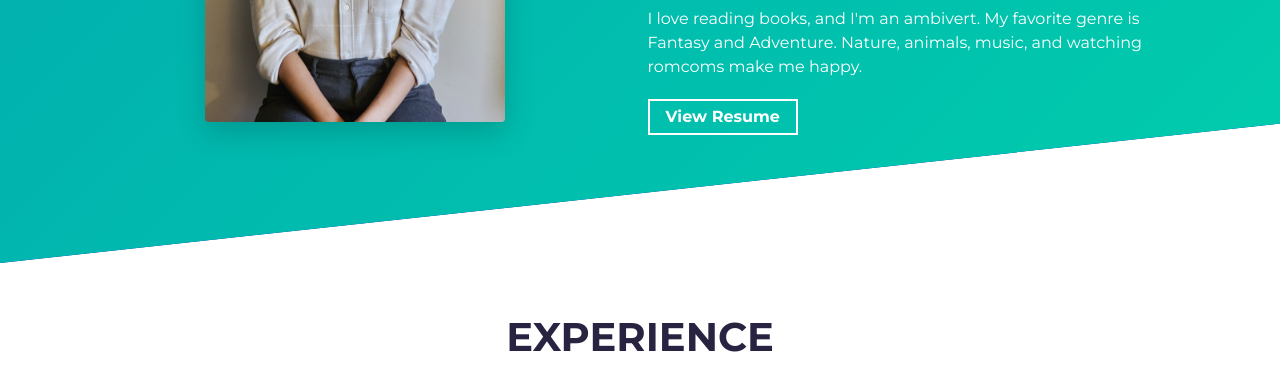
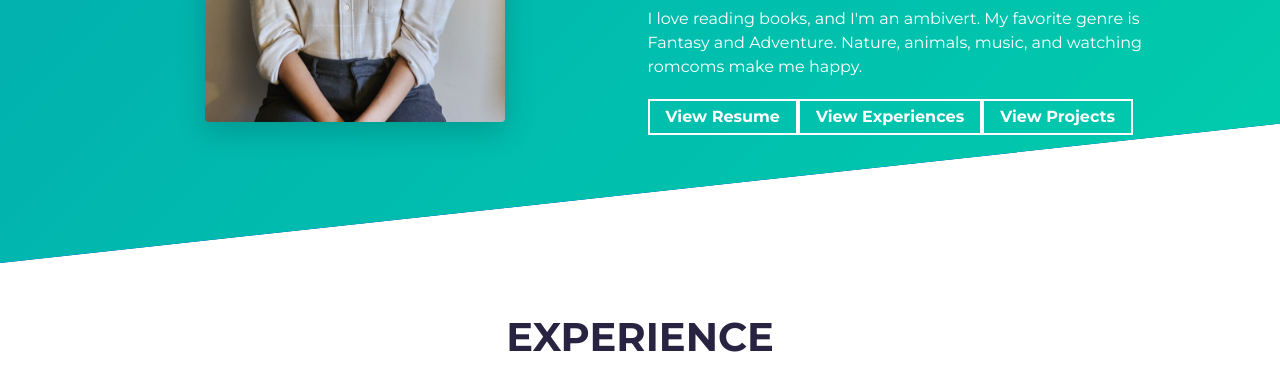
Before and after one commit to anuradhasuresh/Portfolio, a website: page src/index.html in a window 1280 px wide. Shown: the part 1234-1618 px from the top of the page. Drawn offline with nearby package versions, Linux system fonts and the light colour scheme.

Commit message:
added in buttons for experiences and project redirections

```diff
--- a/src/index.html
+++ b/src/index.html
@@ -81,6 +81,8 @@
                 >
                   View Resume
                 </a>
+                <a rel="noreferrer" class="cta-btn cta-btn--resume" href="/Portfolio/src/index.html#experience">View Experiences</a>
+                <a rel="noreferrer" class="cta-btn cta-btn--resume" href="/Portfolio/src/index.html#projects">View Projects</a>
               </span>
             </div>
           </div>
```
